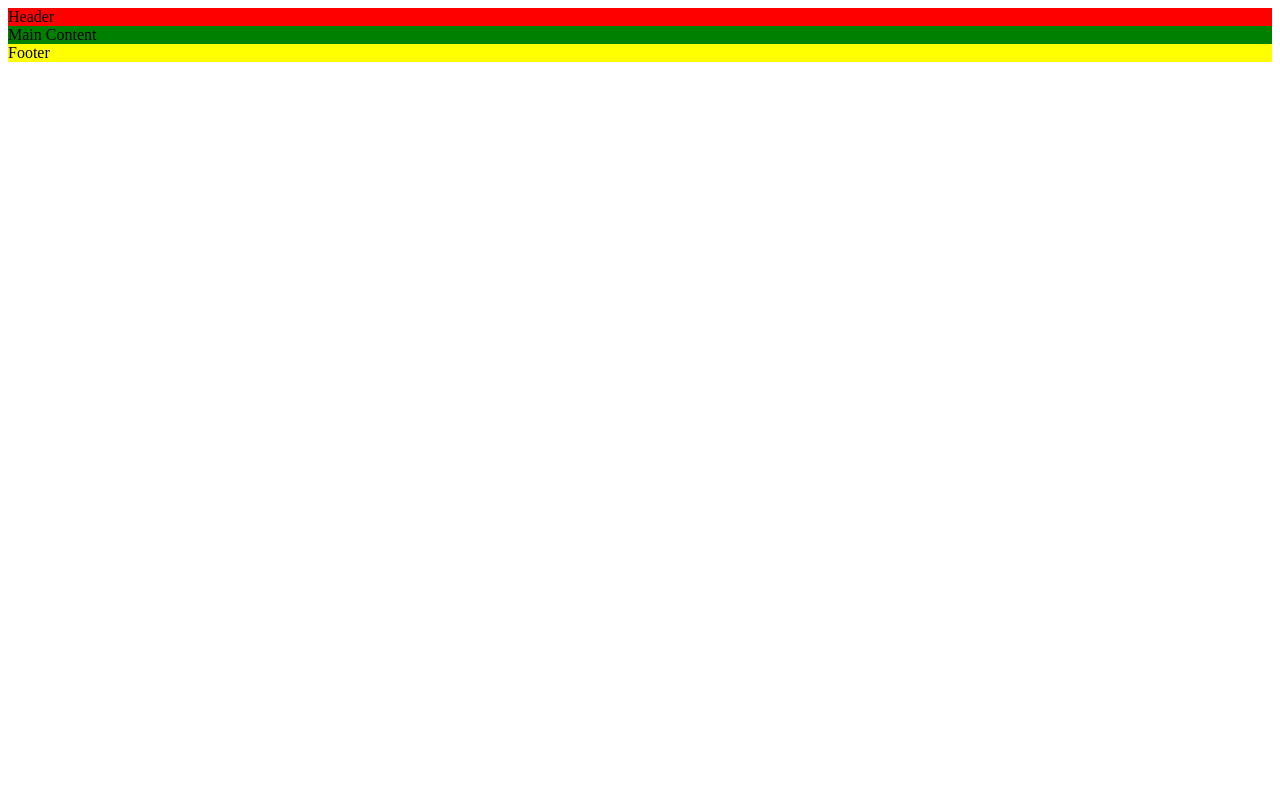
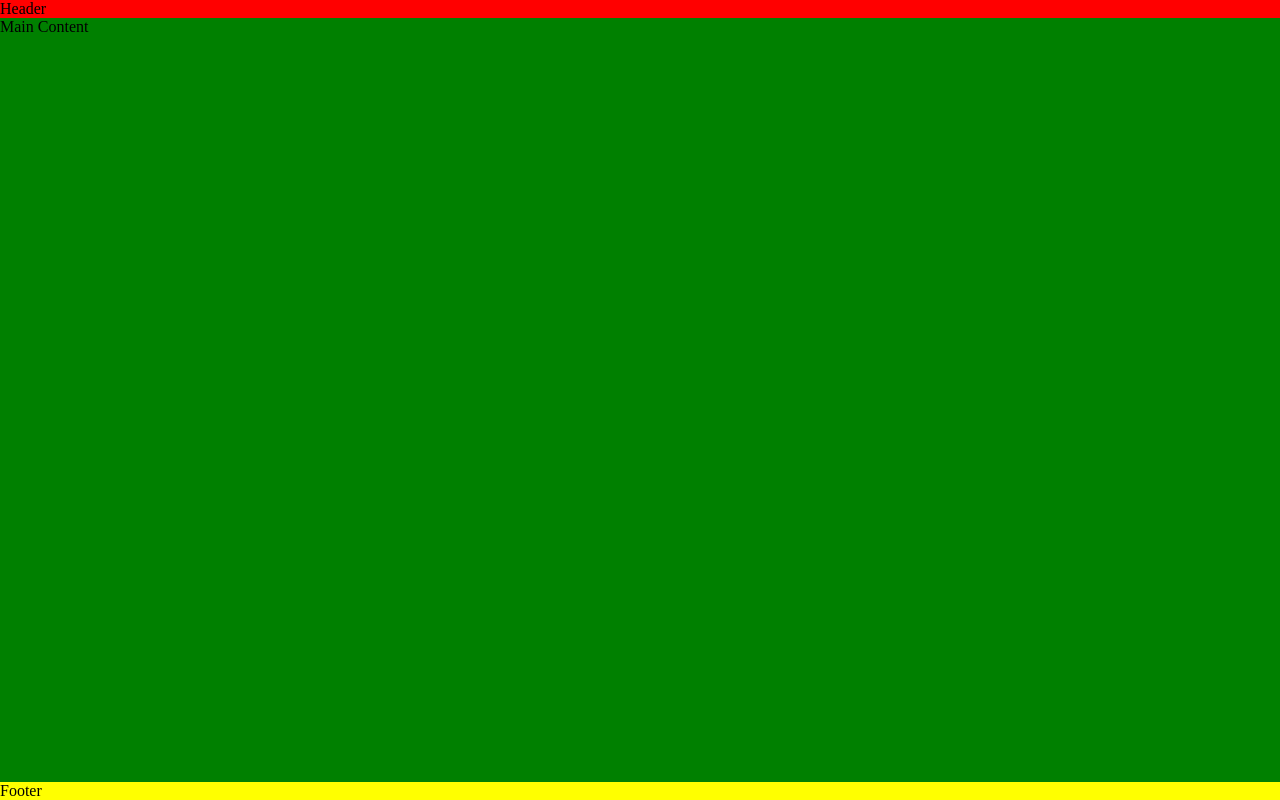
Before and after one commit to Dejan976/Plant-your-tree-2, a plain HTML site: page index.html in a window 1280 px wide. Drawn offline with Linux system fonts and the light colour scheme.

Commit message:
push footer down using flex style

```diff
--- a/assets/css/style.css
+++ b/assets/css/style.css
@@ -1,6 +1,22 @@
+*{
+    padding:0;
+    margin:0;
+    box-sizing:border-box;
+}
+
+body{
+min-height:100vh;
+display: flex;
+flex-direction: column;
+color:black;
+}
+
+
+
 header{
     background-color:red;}
 main{
 background-color:green;
+flex:1 0 auto;
 }
 footer{background-color:yellow;}
```
